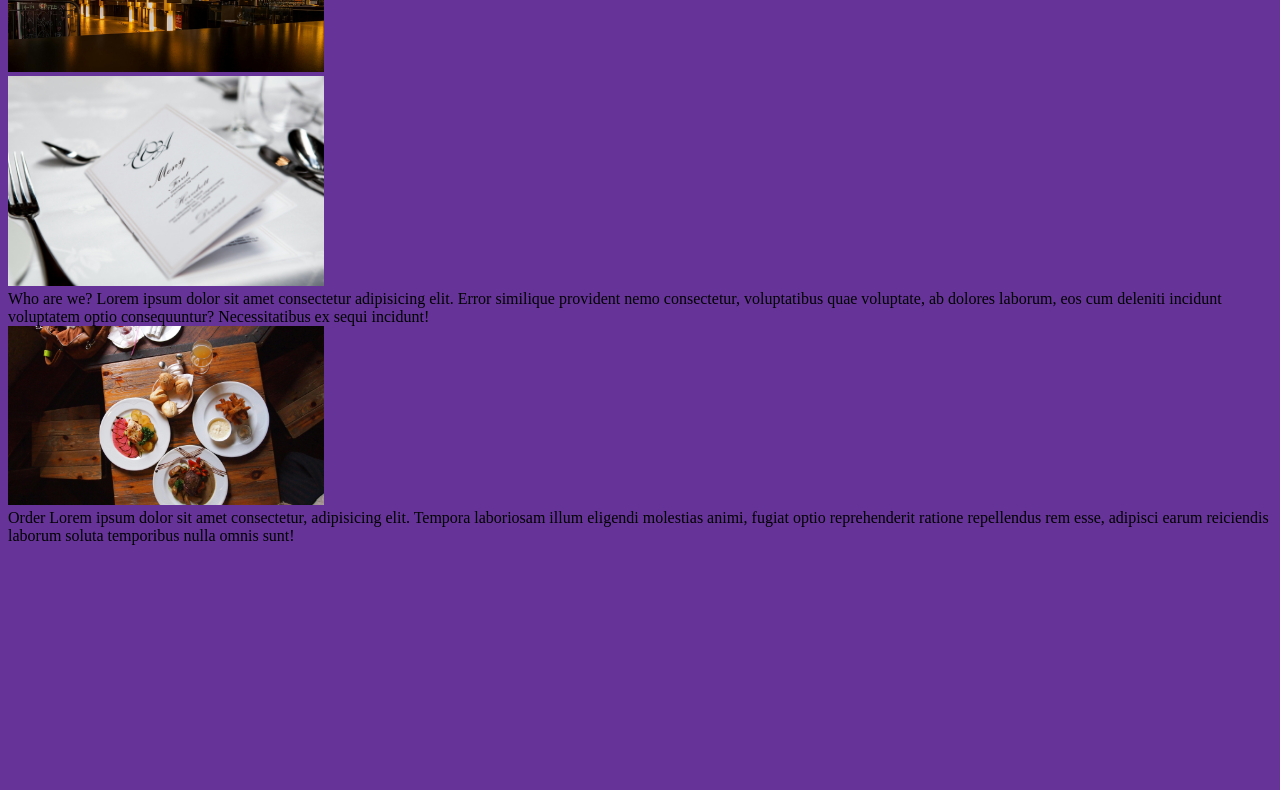
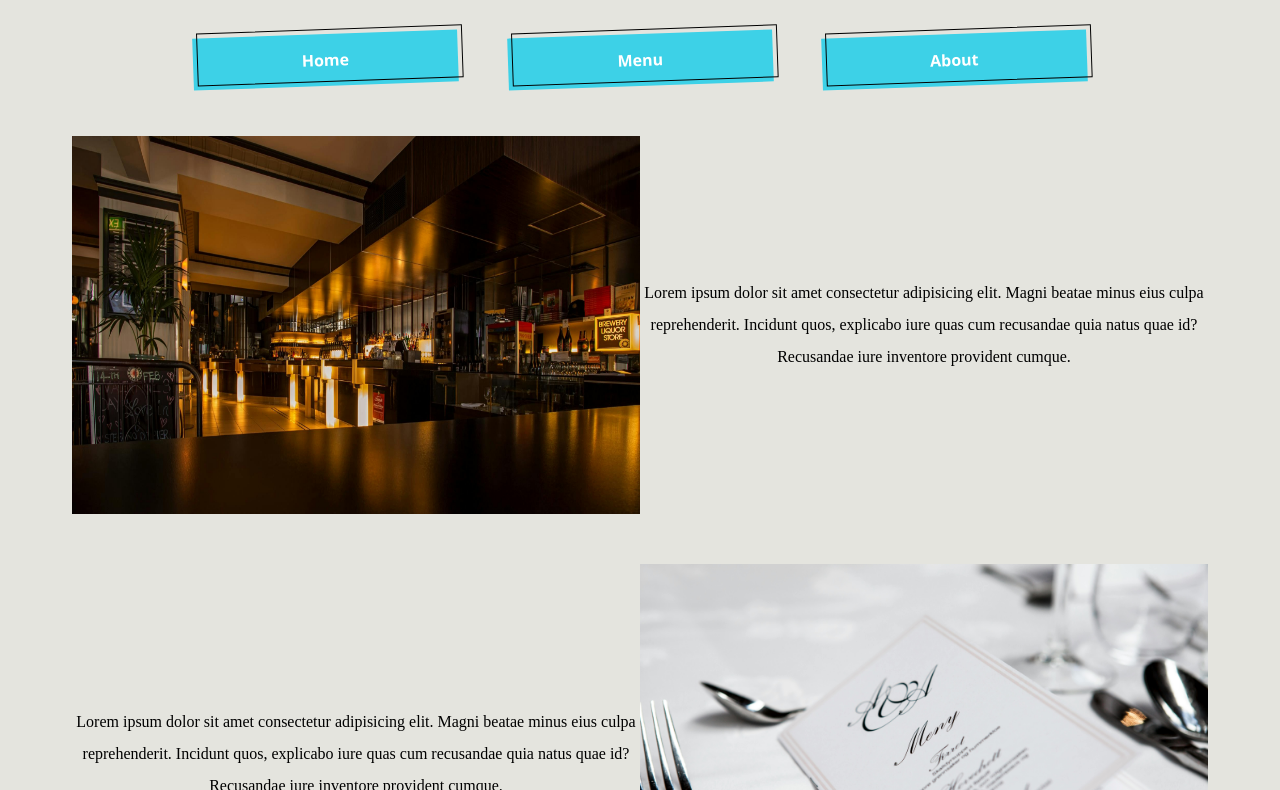
Before and after one commit to bananapretzel/restaurant-page, a website built with webpack: page src/template.html in a window 1280 px wide. Shown: the part 135-925 px from the top of the page. Before the commit the page ends 800 px from the top, so only its background shows below. Built offline with nearby package versions, Linux system fonts and the light colour scheme.

Commit message:
Added some content to the different pages.

```diff
--- a/src/scripts/about.js
+++ b/src/scripts/about.js
@@ -1,8 +1,20 @@
+import foodImg from "../assets/food1.jpg";
+
 function displayAboutContent() {
-    console.log("This is my about function");
+
+
+    const aboutDiv = document.createElement("div");
+    const aboutUsImg = document.createElement("img");
+    const aboutTitle = document.createElement("h2");
     const content  = document.getElementById("content");
-    content.appendChild(document.createElement("p"));
-    p.textContent = "Who are we? Lorem ipsum dolor sit amet consectetur adipisicing elit. Error similique provident nemo consectetur, voluptatibus quae voluptate, ab dolores laborum, eos cum deleniti incidunt voluptatem optio consequuntur? Necessitatibus ex sequi incidunt!";
+    console.log("hello");
+    const aboutParagraph = document.createElement("p");
+    aboutUsImg.src = foodImg;
+    aboutTitle.textContent = "Who are we?";
+    aboutParagraph.textContent = "Lorem ipsum dolor sit amet consectetur, adipisicing elit. Ex sunt eos perferendis magnam eum adipisci voluptatem nulla repudiandae rerum, accusantium eligendi est libero, quia reiciendis, culpa illo harum. Blanditiis, explicabo. Cupiditate, iusto nulla tenetur perspiciatis quisquam veritatis maxime nihil, asperiores ad fugiat tempore culpa veniam id, debitis quidem aspernatur delectus eligendi earum corrupti voluptate accusamus! Quia maxime minima vero exercitationem!";
+    content.appendChild(aboutUsImg);
+    content.appendChild(aboutTitle);
+    content.appendChild(aboutParagraph);
   };
 
   export default displayAboutContent;
--- a/src/scripts/home.js
+++ b/src/scripts/home.js
@@ -1,5 +1,25 @@
+import imgOne from "../assets/headline.jpg";
+import imgTwo from "../assets/menu-img.jpg";
+
 const displayHomeContent = () => {
-    console.log("This is my home function");
+  const gridContainer = document.createElement("div");
+  const homeImgOne = document.createElement("img");
+  const paraOne = document.createElement("p");
+  const homeImgTwo = document.createElement("img");
+  const paraTwo = document.createElement("p");
+  const content  = document.getElementById("content");
+
+  gridContainer.classList.add("grid-container");
+  homeImgOne.src = imgOne;
+  homeImgTwo.src = imgTwo;
+  paraOne.textContent = "Lorem ipsum dolor sit amet consectetur adipisicing elit. Magni beatae minus eius culpa reprehenderit. Incidunt quos, explicabo iure quas cum recusandae quia natus quae id? Recusandae iure inventore provident cumque.";
+  paraTwo.textContent = "Lorem ipsum dolor sit amet consectetur adipisicing elit. Magni beatae minus eius culpa reprehenderit. Incidunt quos, explicabo iure quas cum recusandae quia natus quae id? Recusandae iure inventore provident cumque.";
+
+  content.appendChild(gridContainer);
+  gridContainer.appendChild(homeImgOne);
+  gridContainer.appendChild(paraOne);
+  gridContainer.appendChild(paraTwo);
+  gridContainer.appendChild(homeImgTwo);
   };
 
   export default displayHomeContent;
--- a/src/scripts/index.js
+++ b/src/scripts/index.js
@@ -1,10 +1,10 @@
-import { pageLoad } from "./page-load.js";
+
 import displayAboutContent from "./about.js";
 import displayMenuContent from "./menu.js";
 import displayHomeContent from "./home.js";
 import "../styles.css";
 
-pageLoad();
+displayHomeContent();
 
 const content  = document.getElementById("content");
 const aboutBtn = document.getElementById("about");
--- a/src/scripts/menu.js
+++ b/src/scripts/menu.js
@@ -1,5 +1,10 @@
+import menuImg from "../assets/menu.jpg";
+
 const displayMenuContent = () => {
-    console.log("This is my menu function");
+  const menuImgElement = document.createElement("img");
+  const content  = document.getElementById("content");
+  menuImgElement.src = menuImg
+  content.appendChild(menuImgElement);
 
   };
 
--- a/src/scripts/page-load.js
+++ /dev/null
@@ -1,16 +0,0 @@
-import headline from "../assets/headline.jpg";
-import menu from "../assets//menu-img.jpg";
-import food1 from "../assets/food1.jpg";
-export function pageLoad() {
-    const headlineImg = document.getElementById("headline");
-    const menuImg = document.getElementById("menu-img");
-    const food1Img = document.getElementById("food-img");
-    const aboutUs = document.getElementById("about-us");
-    const orderText = document.getElementById("order-text");
-    headlineImg.src = headline;
-    menuImg.src = menu;
-    food1Img.src = food1;
-    aboutUs.textContent = "Who are we? Lorem ipsum dolor sit amet consectetur adipisicing elit. Error similique provident nemo consectetur, voluptatibus quae voluptate, ab dolores laborum, eos cum deleniti incidunt voluptatem optio consequuntur? Necessitatibus ex sequi incidunt!";
-    orderText.textContent = "Order Lorem ipsum dolor sit amet consectetur, adipisicing elit. Tempora laboriosam illum eligendi molestias animi, fugiat optio reprehenderit ratione repellendus rem esse, adipisci earum reiciendis laborum soluta temporibus nulla omnis sunt!";
-
-}
--- a/src/styles.css
+++ b/src/styles.css
@@ -1,9 +1,131 @@
-/* styles.css */
+@font-face {
+  font-family: Carattere;
+  src: url(./fonts/Carattere-Regular.ttf);
+}
+
 body {
-    background-color: rebeccapurple;
+  background-color: #E4E4DE;
+}
+
+header {
+  margin-left: 12.5vw;
+  margin-right: 12.5vw;
+  margin-bottom: 50px;
+}
+
+nav {
+  display: flex;
+  justify-content: center;
+  margin-bottom: 25px;
+
+}
+
+nav button {
+  margin-left: 25px;
+  margin-right: 25px;
+}
+
+img {
+  width: 100%;
+  height: 100%;
+}
+
+.container {
+  display: flex;
+  justify-content: center;
+  align-items: center;
+
+  margin-left: 5vw;
+  margin-right: 5vw;
+}
+
+.grid-container {
+  display: grid;
+  grid-template: 1fr 1fr / 1fr 1fr;
+  row-gap: 50px;
+
+}
+
+h1 {
+  display: flex;
+  font-family: Carattere;
+  justify-content: center;
+  margin-bottom: 50px;
+  font-size: 65px;
+
+}
+
+h2 {
+  display: flex;
+  justify-content: center;
+}
+
+p {
+  text-align: center;
+  display: flex;
+  justify-content: center;
+  align-items: center;
+  line-height: 2;
+
+}
+
+.container-object {
+  display: flex;
+  border: 1px solid black;
+  ;
+}
+
+
+button {
+  background-color: #3DD1E7;
+  border: 0 solid #E5E7EB;
+  box-sizing: border-box;
+  color: white;
+  display: flex;
+  font-family: ui-sans-serif, system-ui, -apple-system, system-ui, "Segoe UI", Roboto, "Helvetica Neue", Arial, "Noto Sans", sans-serif, "Apple Color Emoji", "Segoe UI Emoji", "Segoe UI Symbol", "Noto Color Emoji";
+  font-size: 1rem;
+  font-weight: 700;
+  justify-content: center;
+  line-height: 1.75rem;
+  padding: .75rem 1.65rem;
+  position: relative;
+  text-align: center;
+  text-decoration: none #000000 solid;
+  text-decoration-thickness: auto;
+  width: 100%;
+  max-width: 460px;
+  position: relative;
+  cursor: pointer;
+  transform: rotate(-2deg);
+  user-select: none;
+  -webkit-user-select: none;
+  touch-action: manipulation;
+}
+
+button:focus {
+  outline: 0;
+  color: black;
+  background-color: magenta;
+}
+
+button:after {
+  content: '';
+  position: absolute;
+  border: 1px solid #000000;
+  bottom: 4px;
+  left: 4px;
+  width: calc(100% - 1px);
+  height: calc(100% - 1px);
+}
+
+button:hover:after {
+  bottom: 2px;
+  left: 2px;
+}
+
+@media (min-width: 768px) {
+  .button {
+    padding: .75rem 3rem;
+    font-size: 1.25rem;
   }
-
-  img {
-    width: 25%;
-    height: 25%;
-  }
+}
--- a/src/template.html
+++ b/src/template.html
@@ -9,22 +9,18 @@
 
 <body>
     <header>
+        <h1>Just Another Restaurant</h1>
         <nav>
             <button id="home">Home</button>
             <button id="menu">Menu</button>
             <button id="about">About</button>
-
-
         </nav>
     </header>
-    <img id="headline">
-    <div id="content">
-        <img id="menu-img">
-        <div id="about-us">Who are we? Lorem ipsum dolor sit amet consectetur adipisicing elit. Error similique provident nemo consectetur, voluptatibus quae voluptate, ab dolores laborum, eos cum deleniti incidunt voluptatem optio consequuntur? Necessitatibus ex sequi incidunt!</div>
-        <img id="food-img">
-        <div id="order-text"> Order Lorem ipsum dolor sit amet consectetur, adipisicing elit. Tempora laboriosam illum eligendi molestias animi, fugiat optio reprehenderit ratione repellendus rem esse, adipisci earum reiciendis laborum soluta temporibus nulla omnis sunt!</div>
-        <footer></footer>
-    </div>
+    <main class="container">
+        <div id="content">
+        </div>
+    </main>
+<footer></footer>
 </body>
 
 </html>
```
Also changed, not shown: src/assets/menu.jpg (added), src/fonts/Carattere-Regular.ttf (added).
